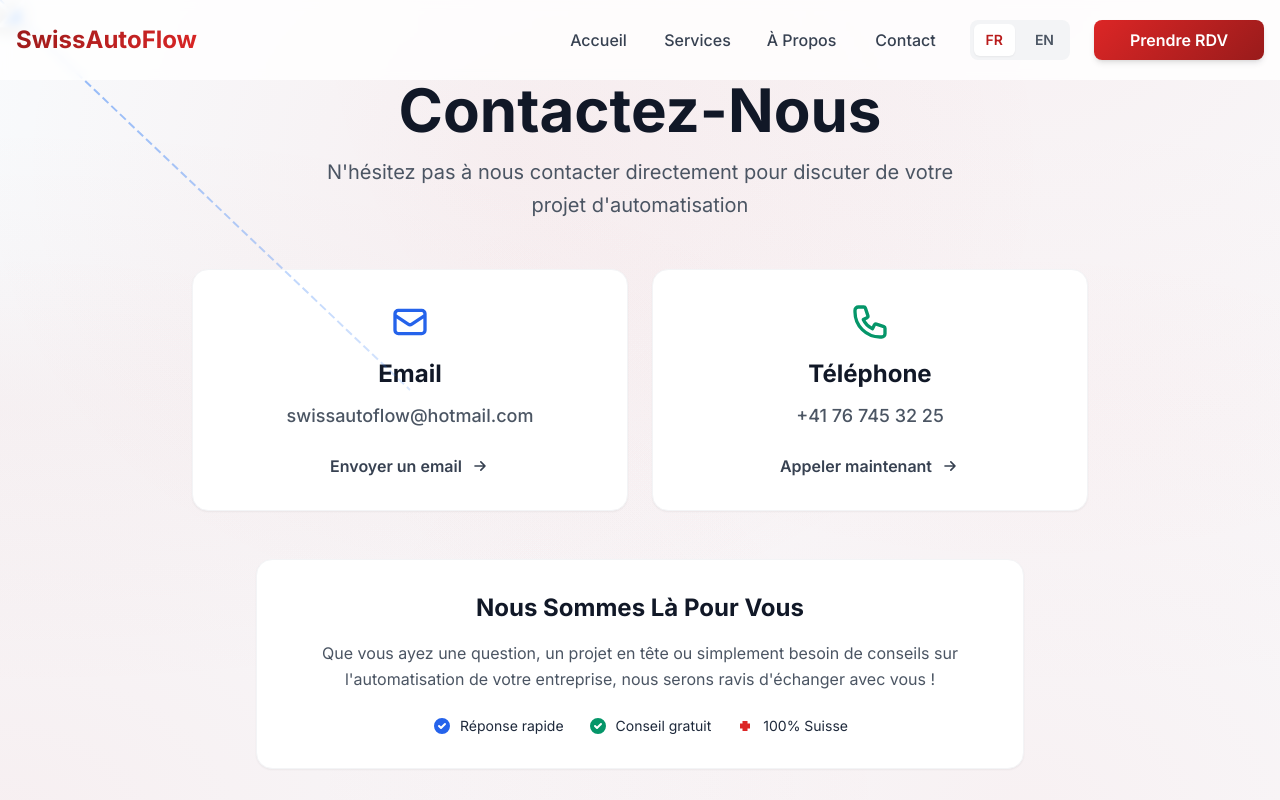
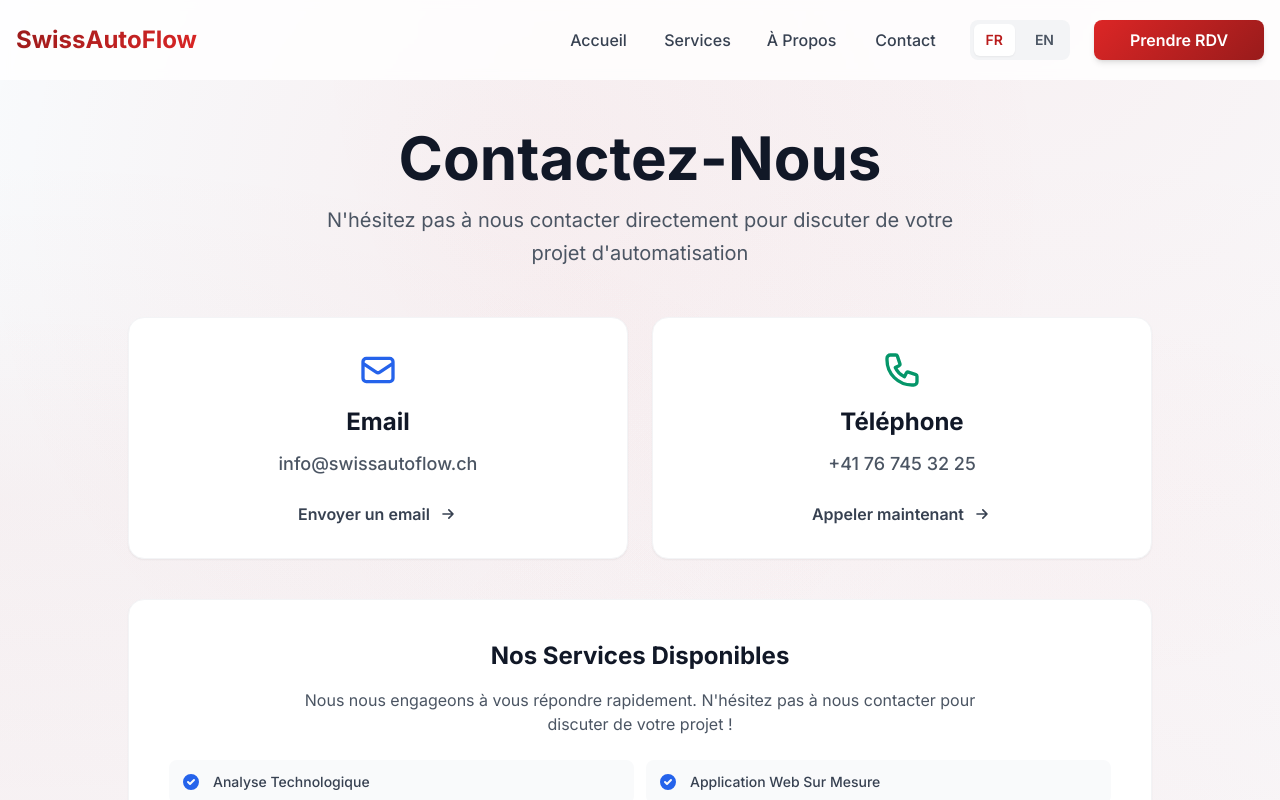
Before and after one commit to julienalissa/automate, a Next.js app: page /contact in a window 1280 px wide. Shown: the top 800 px of the page. Built offline with nearby package versions, Linux system fonts and the light colour scheme.

Commit message:
Améliorations finales: email mis à jour, grille conditionnelle, pages Contact/RDV identiques, espacement ajusté, centrage bouton multilingue

```diff
--- a/app/a-propos/page.tsx
+++ b/app/a-propos/page.tsx
@@ -6,7 +6,7 @@ export default function About() {
   const { t } = useLanguage()
 
   return (
-    <div className="relative min-h-screen pt-24 pb-20 px-4 bg-mesh">
+    <div className="relative min-h-screen pt-32 pb-20 px-4 bg-mesh">
       <div className="container mx-auto">
         {/* Header */}
         <div className="text-center mb-16 animate-fadeInUp">
@@ -47,58 +47,6 @@ export default function About() {
           </div>
         </div>
 
-        {/* Mission Section */}
-        <div className="mb-20 animate-fadeInUp">
-          <div className="max-w-4xl mx-auto text-center">
-            <h2 className="text-4xl md:text-5xl font-bold text-gray-900 mb-6">
-              {t('about.mission.title')}
-            </h2>
-            <p className="text-xl text-gray-600 leading-relaxed mb-8">
-              {t('about.mission.desc')}
-            </p>
-            <div className="grid grid-cols-1 md:grid-cols-3 gap-6 mt-12">
-              {[
-                {
-                  icon: (
-                    <svg className="w-10 h-10 text-blue-600" fill="none" stroke="currentColor" viewBox="0 0 24 24">
-                      <path strokeLinecap="round" strokeLinejoin="round" strokeWidth={2} d="M9 5H7a2 2 0 00-2 2v12a2 2 0 002 2h10a2 2 0 002-2V7a2 2 0 00-2-2h-2M9 5a2 2 0 002 2h2a2 2 0 002-2M9 5a2 2 0 012-2h2a2 2 0 012 2" />
-                    </svg>
-                  ),
-                  title: t('about.mission.step1.title'),
-                  desc: t('about.mission.step1.desc')
-                },
-                {
-                  icon: (
-                    <svg className="w-10 h-10 text-emerald-600" fill="none" stroke="currentColor" viewBox="0 0 24 24">
-                      <path strokeLinecap="round" strokeLinejoin="round" strokeWidth={2} d="M10.325 4.317c.426-1.756 2.924-1.756 3.35 0a1.724 1.724 0 002.573 1.066c1.543-.94 3.31.826 2.37 2.37a1.724 1.724 0 001.065 2.572c1.756.426 1.756 2.924 0 3.35a1.724 1.724 0 00-1.066 2.573c.94 1.543-.826 3.31-2.37 2.37a1.724 1.724 0 00-2.572 1.065c-.426 1.756-2.924 1.756-3.35 0a1.724 1.724 0 00-2.573-1.066c-1.543.94-3.31-.826-2.37-2.37a1.724 1.724 0 00-1.065-2.572c-1.756-.426-1.756-2.924 0-3.35a1.724 1.724 0 001.066-2.573c-.94-1.543.826-3.31 2.37-2.37.996.608 2.296.07 2.572-1.065z" />
-                      <path strokeLinecap="round" strokeLinejoin="round" strokeWidth={2} d="M15 12a3 3 0 11-6 0 3 3 0 016 0z" />
-                    </svg>
-                  ),
-                  title: t('about.mission.step2.title'),
-                  desc: t('about.mission.step2.desc')
-                },
-                {
-                  icon: (
-                    <svg className="w-10 h-10 text-purple-600" fill="none" stroke="currentColor" viewBox="0 0 24 24">
-                      <path strokeLinecap="round" strokeLinejoin="round" strokeWidth={2} d="M13 10V3L4 14h7v7l9-11h-7z" />
-                    </svg>
-                  ),
-                  title: t('about.mission.step3.title'),
-                  desc: t('about.mission.step3.desc')
-                },
-              ].map((item, index) => (
-                <div key={index} className="bg-white border border-gray-100 rounded-xl p-6 card-hover shadow-sm hover-shimmer">
-                  <div className="mb-4 flex justify-center">
-                    {item.icon}
-                  </div>
-                  <h3 className="text-xl font-bold text-gray-900 mb-2">{item.title}</h3>
-                  <p className="text-gray-600">{item.desc}</p>
-                </div>
-              ))}
-            </div>
-          </div>
-        </div>
-
         {/* CTA Section */}
         <div className="text-center animate-fadeInUp">
           <div className="bg-white border border-gray-100 rounded-2xl p-12 max-w-4xl mx-auto shadow-sm hover-shimmer">
--- a/app/contact/page.tsx
+++ b/app/contact/page.tsx
@@ -1,33 +1,24 @@
 'use client'
 
-import { useEffect } from 'react'
 import { useLanguage } from '@/contexts/LanguageContext'
-import PointingCursor from '@/components/PointingCursor'
 
 export default function Contact() {
   const { t } = useLanguage()
 
-  useEffect(() => {
-    document.body.classList.add('pointing-cursor-active')
-    return () => {
-      document.body.classList.remove('pointing-cursor-active')
-    }
-  }, [])
-
-  const contactInfo = [
+  const contactMethods = [
     {
-      label: t('contact.email'),
-      value: 'swissautoflow@hotmail.com',
+      title: t('contact.email'),
+      value: 'info@swissautoflow.ch',
       icon: (
         <svg className="w-10 h-10 text-blue-600" fill="none" stroke="currentColor" viewBox="0 0 24 24">
           <path strokeLinecap="round" strokeLinejoin="round" strokeWidth={2} d="M3 8l7.89 5.26a2 2 0 002.22 0L21 8M5 19h14a2 2 0 002-2V7a2 2 0 00-2-2H5a2 2 0 00-2 2v10a2 2 0 002 2z" />
         </svg>
       ),
-      link: 'mailto:swissautoflow@hotmail.com',
+      link: 'mailto:info@swissautoflow.ch',
       cta: t('contact.email.cta')
     },
     {
-      label: t('contact.phone'),
+      title: t('contact.phone'),
       value: '+41 76 745 32 25',
       icon: (
         <svg className="w-10 h-10 text-emerald-600" fill="none" stroke="currentColor" viewBox="0 0 24 24">
@@ -39,10 +30,18 @@ export default function Contact() {
     },
   ]
 
+  const services = [
+    t('appointment.service1'),
+    t('appointment.service2'),
+    t('appointment.service3'),
+    t('appointment.service4'),
+    t('appointment.service5'),
+    t('appointment.service6'),
+  ]
+
   return (
-    <div className="relative pt-20 pb-12 px-4 bg-mesh">
-      <PointingCursor />
-      <div className="container mx-auto max-w-6xl">
+    <div className="relative pt-32 pb-12 px-4 bg-mesh">
+      <div className="container mx-auto max-w-5xl">
         {/* Header */}
         <div className="text-center mb-12 animate-fadeInUp">
           <h1 className="text-5xl md:text-6xl font-bold mb-4 text-gray-900">
@@ -53,25 +52,24 @@ export default function Contact() {
           </p>
         </div>
 
-        {/* Contact Cards */}
-        <div className="grid grid-cols-1 md:grid-cols-2 gap-6 max-w-4xl mx-auto mb-12">
-          {contactInfo.map((info, index) => (
+        {/* Contact Methods */}
+        <div className="grid grid-cols-1 md:grid-cols-2 gap-6 mb-10">
+          {contactMethods.map((method, index) => (
             <a
               key={index}
-              href={info.link}
-              data-pointing-target={info.label === t('contact.email') ? 'email' : undefined}
+              href={method.link}
               className="bg-white rounded-2xl p-8 card-hover border border-gray-100 shadow-sm animate-fadeInUp text-center hover-shimmer"
               style={{ animationDelay: `${index * 0.1}s` }}
             >
               <div className="mb-4 flex justify-center">
-                {info.icon}
+                {method.icon}
               </div>
 
-              <h3 className="text-2xl font-bold text-gray-900 mb-3">{info.label}</h3>
-              <p className="text-lg text-gray-600 mb-6 font-medium break-words">{info.value}</p>
+              <h3 className="text-2xl font-bold text-gray-900 mb-3">{method.title}</h3>
+              <p className="text-lg text-gray-600 mb-6 font-medium">{method.value}</p>
 
               <span className="inline-flex items-center text-gray-700 font-semibold">
-                {info.cta}
+                {method.cta}
                 <svg className="w-5 h-5 ml-2" fill="none" stroke="currentColor" viewBox="0 0 24 24">
                   <path strokeLinecap="round" strokeLinejoin="round" strokeWidth={2} d="M13 7l5 5m0 0l-5 5m5-5H6" />
                 </svg>
@@ -80,34 +78,26 @@ export default function Contact() {
           ))}
         </div>
 
-        {/* Info Section */}
-        <div className="max-w-3xl mx-auto bg-white rounded-2xl p-8 border border-gray-100 shadow-sm animate-fadeInUp text-center">
-          <h2 className="text-2xl font-bold text-gray-900 mb-4">
-            {t('contact.info.title')}
+        {/* Services Info */}
+        <div className="bg-white rounded-2xl p-8 md:p-10 border border-gray-100 shadow-sm animate-fadeInUp">
+          <h2 className="text-2xl font-bold text-gray-900 mb-4 text-center">
+            {t('appointment.services.title')}
           </h2>
-          <p className="text-gray-600 leading-relaxed mb-6">
-            {t('contact.info.desc')}
+          <p className="text-center text-gray-600 mb-6 max-w-2xl mx-auto">
+            {t('appointment.services.desc')}
           </p>
-          <div className="flex flex-wrap justify-center gap-6 text-sm">
-            <div className="flex items-center">
-              <svg className="w-5 h-5 text-blue-600 mr-2" fill="currentColor" viewBox="0 0 20 20">
-                <path fillRule="evenodd" d="M10 18a8 8 0 100-16 8 8 0 000 16zm3.707-9.293a1 1 0 00-1.414-1.414L9 10.586 7.707 9.293a1 1 0 00-1.414 1.414l2 2a1 1 0 001.414 0l4-4z" clipRule="evenodd" />
-              </svg>
-              {t('contact.info.fast')}
-            </div>
-            <div className="flex items-center">
-              <svg className="w-5 h-5 text-emerald-600 mr-2" fill="currentColor" viewBox="0 0 20 20">
-                <path fillRule="evenodd" d="M10 18a8 8 0 100-16 8 8 0 000 16zm3.707-9.293a1 1 0 00-1.414-1.414L9 10.586 7.707 9.293a1 1 0 00-1.414 1.414l2 2a1 1 0 001.414 0l4-4z" clipRule="evenodd" />
-              </svg>
-              {t('contact.info.free')}
-            </div>
-            <div className="flex items-center">
-              <svg className="w-5 h-5 text-red-600 mr-2" fill="currentColor" viewBox="0 0 24 24">
-                <rect x="9" y="6" width="6" height="12" />
-                <rect x="6" y="9" width="12" height="6" />
-              </svg>
-              {t('contact.info.swiss')}
-            </div>
+          <div className="grid grid-cols-1 md:grid-cols-2 gap-3">
+            {services.map((service, index) => (
+              <div
+                key={index}
+                className="flex items-center p-3 bg-gray-50 rounded-lg"
+              >
+                <svg className="w-5 h-5 text-blue-600 mr-3 flex-shrink-0" fill="currentColor" viewBox="0 0 20 20">
+                  <path fillRule="evenodd" d="M10 18a8 8 0 100-16 8 8 0 000 16zm3.707-9.293a1 1 0 00-1.414-1.414L9 10.586 7.707 9.293a1 1 0 00-1.414 1.414l2 2a1 1 0 001.414 0l4-4z" clipRule="evenodd" />
+                </svg>
+                <span className="text-gray-700 font-medium text-sm">{service}</span>
+              </div>
+            ))}
           </div>
         </div>
       </div>
--- a/app/layout.tsx
+++ b/app/layout.tsx
@@ -3,7 +3,7 @@ import { Inter } from 'next/font/google'
 import './globals.css'
 import Navbar from '@/components/Navbar'
 import Footer from '@/components/Footer'
-import InteractiveGrid from '@/components/InteractiveGrid'
+import ConditionalGrid from '@/components/ConditionalGrid'
 import CursorGlow from '@/components/CursorGlow'
 import Providers from '@/components/Providers'
 
@@ -23,7 +23,7 @@ export default function RootLayout({
     <html lang="fr">
       <body className={inter.className}>
         <Providers>
-          <InteractiveGrid />
+          <ConditionalGrid />
           <CursorGlow />
           <Navbar />
           <main className="min-h-screen relative z-10">
--- a/app/page.tsx
+++ b/app/page.tsx
@@ -55,7 +55,7 @@ export default function Home() {
   return (
     <div className="relative min-h-screen bg-mesh">
       {/* Hero Section */}
-      <section className="relative pt-32 pb-20 px-4">
+      <section className="relative pt-40 pb-20 px-4">
         <div className="container mx-auto">
           <div className="max-w-5xl mx-auto">
             <div className="text-center mb-16 animate-fadeInUp">
--- a/app/rendez-vous/page.tsx
+++ b/app/rendez-vous/page.tsx
@@ -1,29 +1,20 @@
 'use client'
 
-import { useEffect } from 'react'
 import { useLanguage } from '@/contexts/LanguageContext'
-import PointingCursor from '@/components/PointingCursor'
 
 export default function Appointment() {
   const { t } = useLanguage()
 
-  useEffect(() => {
-    document.body.classList.add('pointing-cursor-active')
-    return () => {
-      document.body.classList.remove('pointing-cursor-active')
-    }
-  }, [])
-
   const contactMethods = [
     {
       title: t('contact.email'),
-      value: 'swissautoflow@hotmail.com',
+      value: 'info@swissautoflow.ch',
       icon: (
         <svg className="w-10 h-10 text-blue-600" fill="none" stroke="currentColor" viewBox="0 0 24 24">
           <path strokeLinecap="round" strokeLinejoin="round" strokeWidth={2} d="M3 8l7.89 5.26a2 2 0 002.22 0L21 8M5 19h14a2 2 0 002-2V7a2 2 0 00-2-2H5a2 2 0 00-2 2v10a2 2 0 002 2z" />
         </svg>
       ),
-      link: 'mailto:swissautoflow@hotmail.com',
+      link: 'mailto:info@swissautoflow.ch',
       cta: t('contact.email.cta')
     },
     {
@@ -49,8 +40,7 @@ export default function Appointment() {
   ]
 
   return (
-    <div className="relative pt-20 pb-12 px-4 bg-mesh">
-      <PointingCursor />
+    <div className="relative pt-32 pb-12 px-4 bg-mesh">
       <div className="container mx-auto max-w-5xl">
         {/* Header */}
         <div className="text-center mb-12 animate-fadeInUp">
@@ -68,7 +58,6 @@ export default function Appointment() {
             <a
               key={index}
               href={method.link}
-              data-pointing-target={method.title === t('contact.email') ? 'email' : undefined}
               className="bg-white rounded-2xl p-8 card-hover border border-gray-100 shadow-sm animate-fadeInUp text-center hover-shimmer"
               style={{ animationDelay: `${index * 0.1}s` }}
             >
--- a/app/services/page.tsx
+++ b/app/services/page.tsx
@@ -99,7 +99,7 @@ export default function Services() {
   ]
 
   return (
-    <div className="relative min-h-screen pt-24 pb-20 px-4 bg-mesh">
+    <div className="relative min-h-screen pt-32 pb-20 px-4 bg-mesh">
       <div className="container mx-auto">
         <div className="text-center mb-16 animate-fadeInUp">
           <h1 className="text-5xl md:text-6xl font-bold mb-6 text-gray-900">
--- /dev/null
+++ b/components/ConditionalGrid.tsx
@@ -0,0 +1,17 @@
+'use client'
+
+import { usePathname } from 'next/navigation'
+import InteractiveGrid from './InteractiveGrid'
+
+export default function ConditionalGrid() {
+  const pathname = usePathname()
+
+  // Pages où on ne veut pas la grille
+  const hideGridOn = ['/contact', '/a-propos']
+
+  if (hideGridOn.includes(pathname)) {
+    return null
+  }
+
+  return <InteractiveGrid />
+}
--- a/components/Footer.tsx
+++ b/components/Footer.tsx
@@ -62,7 +62,7 @@ export default function Footer() {
                     <path strokeLinecap="round" strokeLinejoin="round" strokeWidth={2} d="M3 8l7.89 5.26a2 2 0 002.22 0L21 8M5 19h14a2 2 0 002-2V7a2 2 0 00-2-2H5a2 2 0 00-2 2v10a2 2 0 002 2z" />
                   </svg>
                 </div>
-                <span className="text-sm font-medium">swissautoflow@hotmail.com</span>
+                <span className="text-sm font-medium">info@swissautoflow.ch</span>
               </li>
               <li className="flex items-start text-slate-400 group hover:text-white transition-colors">
                 <div className="flex-shrink-0 w-10 h-10 rounded-xl bg-red-500/20 flex items-center justify-center mr-4 group-hover:bg-red-500/30 transition-colors">
--- a/components/Navbar.tsx
+++ b/components/Navbar.tsx
@@ -61,7 +61,7 @@ export default function Navbar() {
             <LanguageSwitcher />
             <Link
               href="/rendez-vous"
-              className="px-6 py-2 btn-primary text-white rounded-lg font-semibold shadow-md hover:shadow-lg hover-shimmer whitespace-nowrap w-[170px] text-center inline-block"
+              className="px-6 py-2 btn-primary text-white rounded-lg font-semibold shadow-md hover:shadow-lg hover-shimmer whitespace-nowrap min-w-[170px] flex items-center justify-center"
             >
               {t('nav.appointment')}
             </Link>
```
